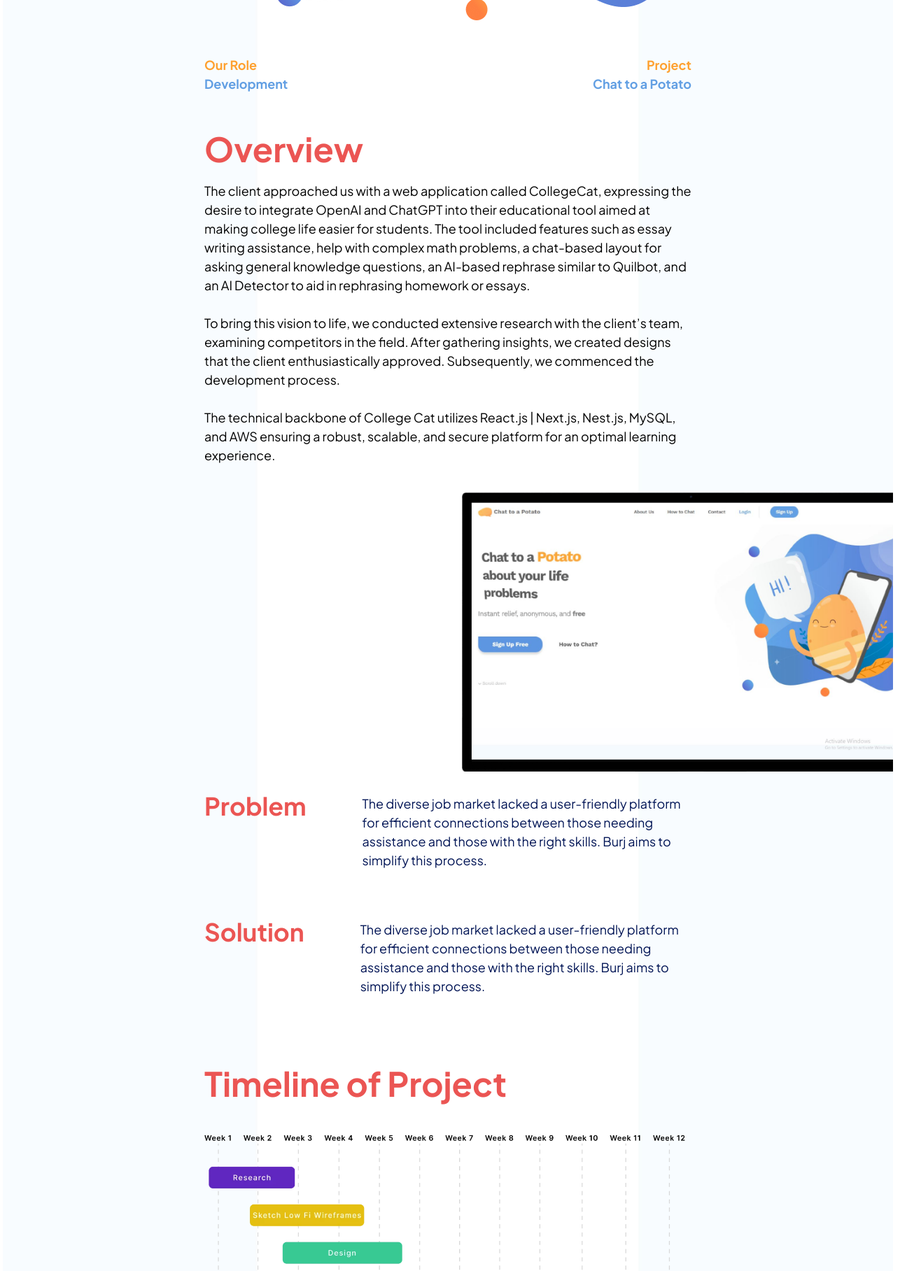
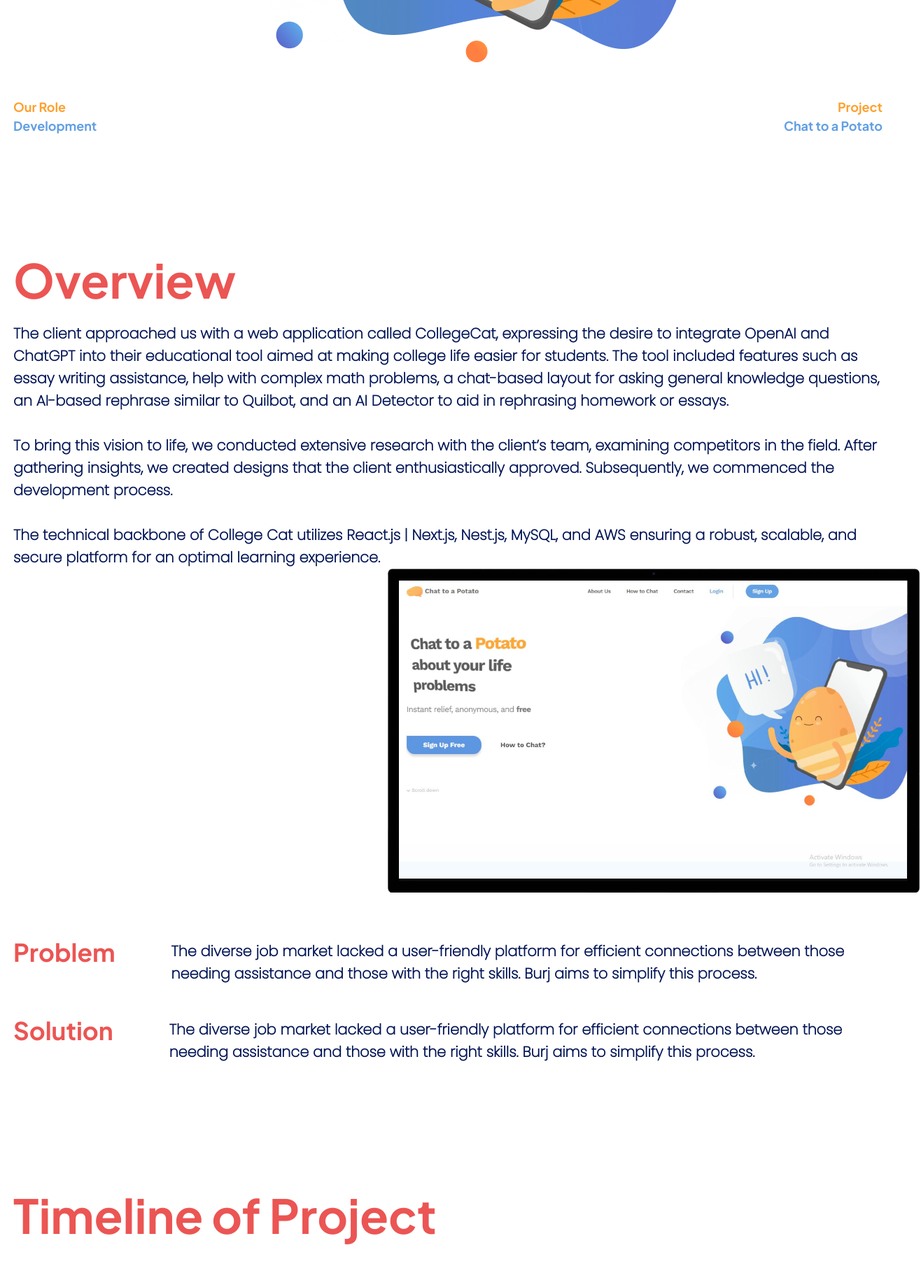
Before and after one commit to muzammilhussainshah/Muzzamil-Portfolio, a Next.js app: page /chattopotato in a window 1280 px wide. Shown: the part 840-2657 px from the top of the page at 70% size, 1316 px wide, since content can reach past the window. Built offline with nearby package versions, Linux system fonts and the light colour scheme.

Commit message:
Code [REFACTOR]

```diff
--- a/pages/chattopotato/index.tsx
+++ b/pages/chattopotato/index.tsx
@@ -1,25 +1,14 @@
-import { FC, useMemo } from "react";
-import Project from "../../src/components/Project";
+import { FC} from "react";
 
 
-import {
-  BistroChatManager,
-  Firebase,
-  Javascript,
-  Nextjs,
-  React,
-  Square,
-  Typescript,
-  Monogdb,
-  Nodejs,
-  Bistrochat,
-  ChatToPotato,
-} from "../../src/icons";
+import { React } from "../../src/icons";
 import OverView from "../../src/components/Overview";
 
-import bgI from '../../public/images/Background.png'
 import TimelineofProject from "../../src/components/TimelineofProject";
 import BrandIdentity from "../../src/components/BrandIdentity";
+import CHTHero from "../../src/components/CHTHero";
+import Sketching from "../../src/components/Sketching";
+import Authentication from "../../src/components/Authentication";
 
 
 
@@ -35,34 +24,12 @@
 
   return (
     <div style={styling}>
-      <div className="lg:px-72">
-        <div className="my-2 flex  lg:my-[50px]  lg:px-0 px-4 justify-between ">
-          <ChatToPotato key={Math.random().toFixed(3)} width={40} />
-          <div className="font-bold text-center text-[#fea130] text-h4">2023{" "}</div>
-        </div>
-        <div className='mt-4 flex flex-col md:flex-row md:justify-center md:space-y-0 md:space-x-4 lg:space-x-0  items-center'>
-          <img src="images/chattopotato/Chattopotatologo.png" alt="Chattopotatologo" />
-        </div>
-        <div className="my-2 flex  lg:my-[50px]  justify-between lg:px-0 px-4  ">
-          <div>
-            <div className="font-bold text-[#fea130] text-h4 ">Our Role</div>
-            <div className="font-bold  text-[#629fe3] text-h4">Development{" "}</div>
-          </div>
-          <div>
-            <div className="font-bold text-[#fea130] text-h4 md:text-right">Project</div>
-            <div className="font-bold  text-[#629fe3]	black text-h4">Chat to a Potato{" "}</div>
-          </div>
-        </div>
-      </div>
-      <div>
-        <OverView />
-      </div>
-      <div>
-        <TimelineofProject />
-      </div>
-      <div>
-        <BrandIdentity />
-      </div>
+      <CHTHero />
+      <OverView />
+      <TimelineofProject />
+      <BrandIdentity />
+      <Sketching />
+      <Authentication />
     </div>
   );
 };
--- /dev/null
+++ b/src/components/CHTHero.tsx
@@ -0,0 +1,30 @@
+import { FC } from "react";
+import { ChatToPotato } from "../icons";
+
+const CHTHero: FC = () => {
+  return (
+    <section>
+      <div className="maincontainer">
+        <div className="my-2 flex  lg:my-[50px]  lg:px-0 px-4 justify-between ">
+          <ChatToPotato key={Math.random().toFixed(3)} width={40} />
+          <div className="font-bold text-center text-[#fea130] text-h4">2023{" "}</div>
+        </div>
+        <div className='mt-4 flex flex-col md:flex-row md:justify-center md:space-y-0 md:space-x-4 lg:space-x-0  items-center'>
+          <img src="images/chattopotato/Chattopotatologo.png" alt="Chattopotatologo" />
+        </div>
+        <div className="my-2 flex  lg:my-[50px]  justify-between lg:px-0 px-4  ">
+          <div>
+            <div className="font-bold text-[#fea130] text-h4 ">Our Role</div>
+            <div className="font-bold  text-[#629fe3] text-h4">Development{" "}</div>
+          </div>
+          <div>
+            <div className="font-bold text-[#fea130] text-h4 md:text-right">Project</div>
+            <div className="font-bold  text-[#629fe3]	black text-h4">Chat to a Potato{" "}</div>
+          </div>
+        </div>
+      </div>
+    </section>
+  );
+};
+
+export default CHTHero;
--- a/src/components/Overview.tsx
+++ b/src/components/Overview.tsx
@@ -3,10 +3,10 @@
 
 const OverView: FC = () => {
     return (
-        <div className="relative h-ful overflow-hidden">
-            <div className="lg:px-72">
-                <div className="font-bold text-[#eb5553]  text-h3 lg:text-h2 " id="projects">Overview</div>
-                <div className="font-medium mt-4 text-h3 lg:text-h4 " id="projects">
+        <section>
+            <div className="maincontainer">
+                <div className="font-bold text-[#eb5553]  text-h4 lg:text-h1">Overview</div>
+                <div className="font-poppins font-semibold lg:text-li mt-6 text-paraColor md:text-paraGraphMedium">
                     <p>
                         The client approached us with a web application called CollegeCat, expressing the desire to integrate OpenAI and ChatGPT into their educational tool aimed at making college life easier for students. The tool included features such as essay writing assistance, help with complex math problems, a chat-based layout for asking general knowledge questions, an AI-based rephrase similar to Quilbot, and an AI Detector to aid in rephrasing homework or essays.
                     </p>
@@ -20,20 +20,22 @@
                     </p>
                 </div>
             </div>
-            <div className="flex justify-end lg:-mr-10 mt-10">
-                <img src="images/chattopotato/OverView.png" className="w-1/2" alt="Chattopotatologo" />
+            <div className="flex justify-end -mr-10 ">
+                <img src="images/chattopotato/OverView.png" alt="Chattopotatologo" />
             </div>
-            <div className="lg:space-y-16 mt-6">
-                <div className="lg:px-72 flex flex-row lg:gap-x-20">
-                    <div className="font-bold text-[#eb5553]  text-h3" id="projects">Problem</div>
-                    <div className="font-medium text- lg:text-h4 lg:mt-2 text-paraColor md:text-paraGraphMedium">The diverse job market lacked a user-friendly platform for efficient connections between those needing assistance and those with the right skills. Burj aims to simplify this process.</div>
+            <section>
+                <div className="maincontainer">
+                    <div className="flex flex-row lg:gap-x-20">
+                        <div className="font-bold text-[#eb5553]  text-h3">Problem</div>
+                        <div className="font-poppins font-semibold lg:text-li lg:mt-2 text-paraColor md:text-paraGraphMedium">The diverse job market lacked a user-friendly platform for efficient connections between those needing assistance and those with the right skills. Burj aims to simplify this process.</div>
+                    </div>
+                    <div className="flex flex-row lg:gap-x-20 mt-10">
+                        <div className="font-bold text-[#eb5553]  text-h3">Solution</div>
+                        <div className="font-poppins font-semibold lg:text-li lg:mt-2 text-paraColor md:text-paraGraphMedium">The diverse job market lacked a user-friendly platform for efficient connections between those needing assistance and those with the right skills. Burj aims to simplify this process.</div>
+                    </div>
                 </div>
-                <div className="lg:px-72 flex flex-row lg:gap-x-20">
-                    <div className="font-bold text-[#eb5553]  text-h3" id="projects">Solution</div>
-                    <div className="font-medium text-h3 lg:text-h4 lg:mt-2 text-paraColor md:text-paraGraphMedium">The diverse job market lacked a user-friendly platform for efficient connections between those needing assistance and those with the right skills. Burj aims to simplify this process.</div>
-                </div>
-            </div>
-        </div>
+            </section>
+        </section>
     );
 };
 
--- a/src/components/TimelineofProject.tsx
+++ b/src/components/TimelineofProject.tsx
@@ -3,15 +3,14 @@
 
 const TimelineofProject: FC = () => {
     return (
-        <div className="h-ful mt-24 lg:px-72">
-            <div className="my-20">
-                <div className="font-bold text-[#eb5553]  text-h3 lg:text-h2 ">Timeline of Project</div>
+        <section>
+            <div className="maincontainer">
+                <div className="font-bold text-[#eb5553]  text-h4 lg:text-h1">Timeline of Project</div>
                 <div className="flex justify-center mt-10">
                     <img src="images/chattopotato/timeperiod.jpg" alt="Chattopotatologo" />
                 </div>
             </div>
-
-        </div>
+        </section>
     );
 };
 
--- a/styles/globals.css
+++ b/styles/globals.css
@@ -7,3 +7,20 @@
   font-family: Plus Jakarta Sans;
   scroll-behavior: smooth;
 }
+
+*{
+  padding: 0;
+  margin: 0;
+  box-sizing: border-box;
+}
+
+.maincontainer {
+  max-width: 1440px;
+  padding: 0px 15px;
+  margin: auto;
+}
+
+section {
+  width: 100%;
+  padding: 60px 0px;
+}
```
Also changed, not shown: pages/_document.tsx (+6 -1 lines), src/components/BrandIdentity.tsx (+47 -6 lines).
